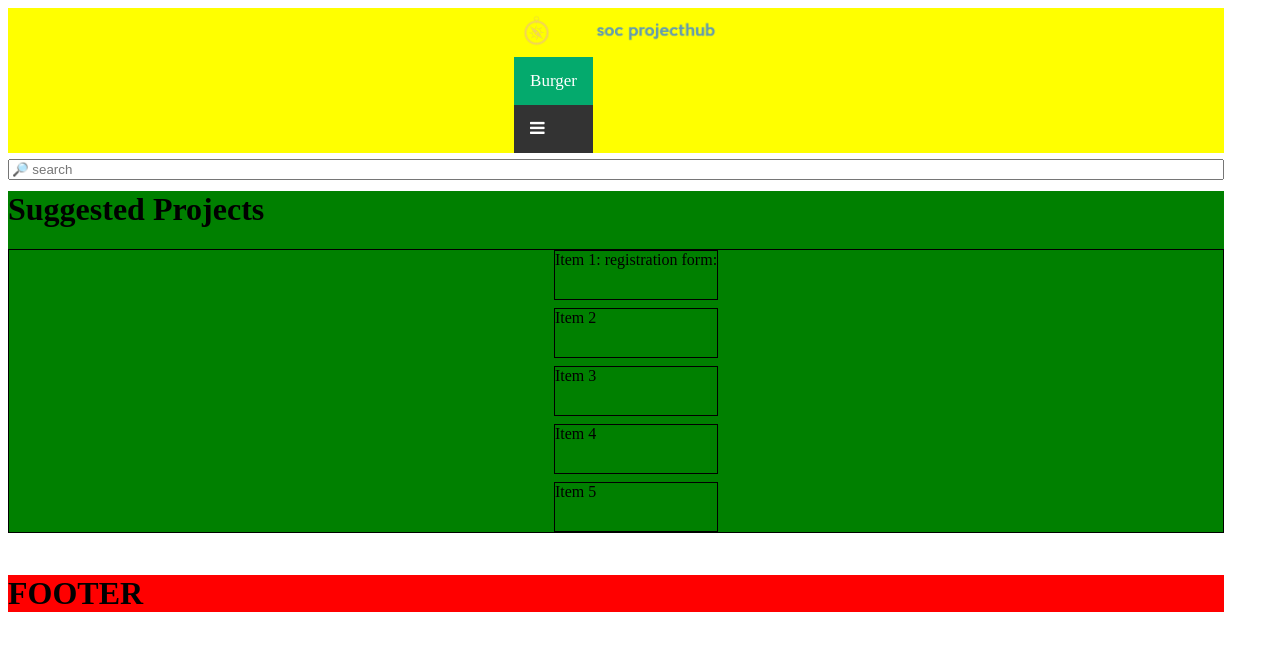
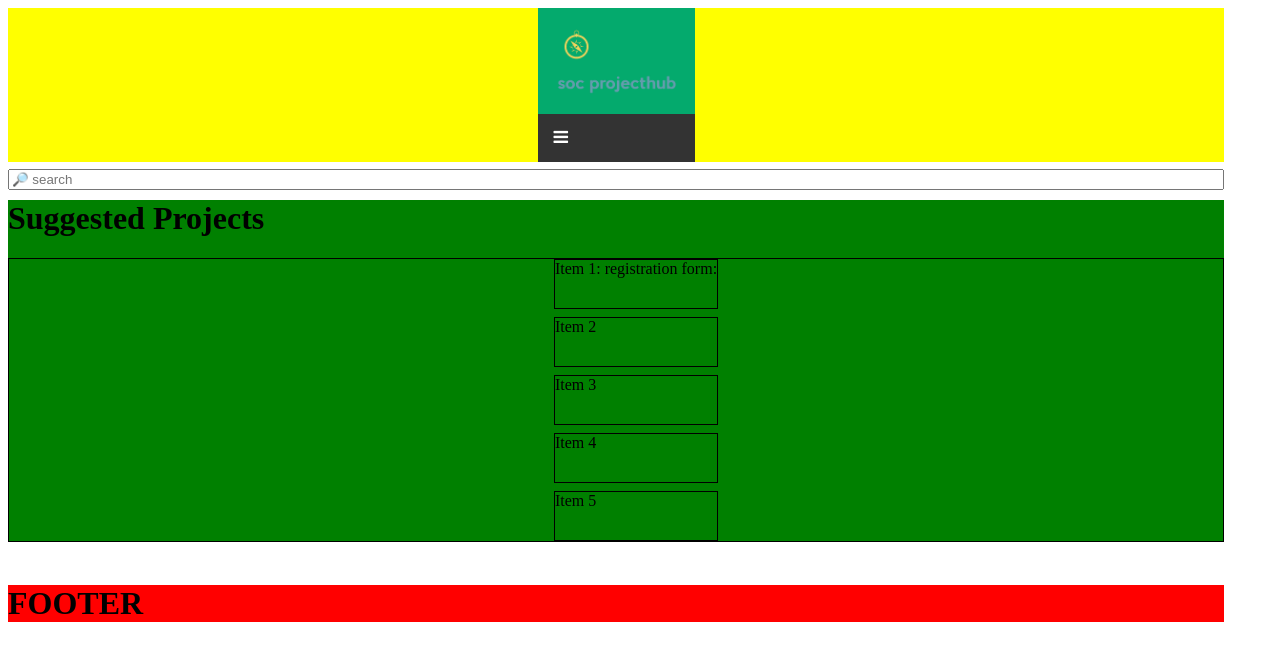
Before and after one commit to SchoolOfCode/bc15-w8-project-front-end-elevensies, a plain HTML site: page index.html in a window 1280 px wide. Drawn offline with Linux system fonts and the light colour scheme.

Commit message:
useless burger progress

```diff
--- a/index.html
+++ b/index.html
@@ -11,15 +11,17 @@
     <header>
       <div class="header">
         <div class="logo">
-          <div class="compass-icon">
-            <img class="compass-logo" src="../Images/compass.png" />
-          </div>
-          <div class="SOCProjectHub-icon">
-            <img class="text-logo" src="../Images/logo-text.png" />
-          </div>
+
           <!-- Top navigation menu -->
             <div class="topnav">
-                <a href="#menu" class="active">Burger</a>
+              <a href="#menu" class="active">
+                <div class="compass-icon">
+                  <img class="compass-logo" src="../Images/compass.png" />
+                </div>
+                <div class="SOCProjectHub-icon">
+                  <img class="text-logo" src="../Images/logo-text.png" />
+                </div>
+              </a>
         <!-- navigation links which are hidden by default -->
                 <div id="myLinks">
                     <a href="#Programming-Language" class="active">Programming-Language</a>
```
